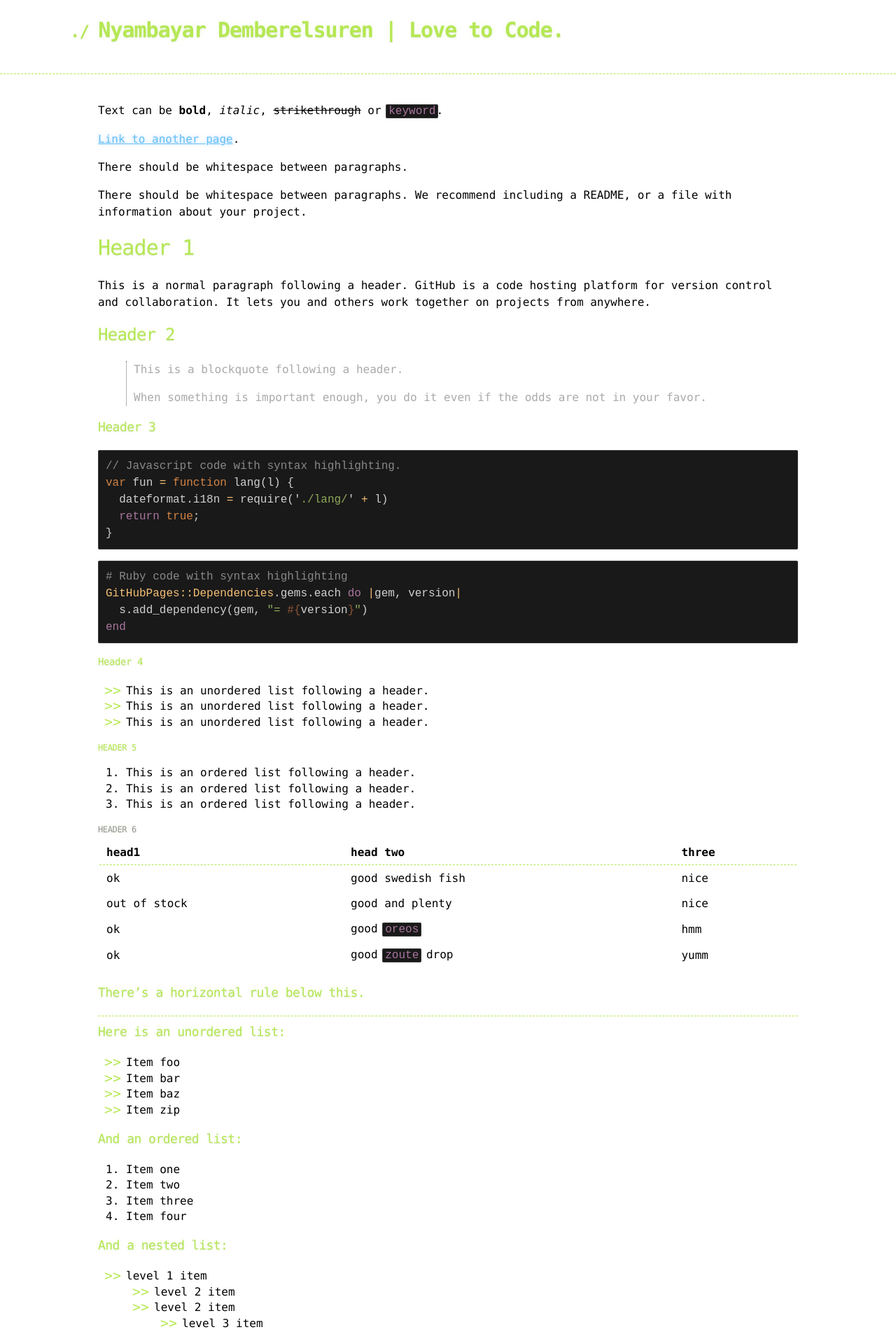
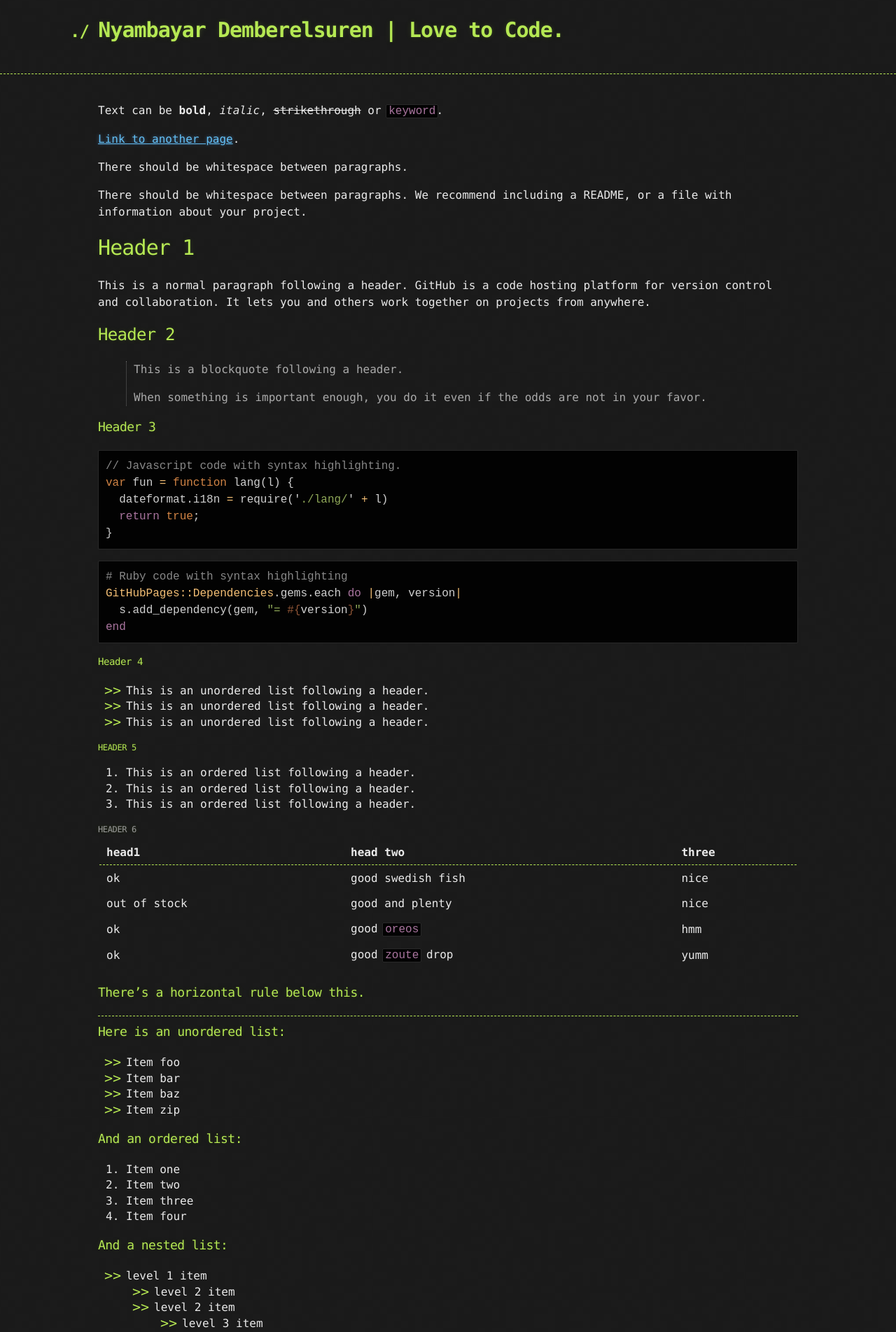
Before and after one commit to getnymba/getnymba.github.io, a Jekyll site: the page built from index.md, in a window 1280 px wide. Shown: the top 1903 px of the page at 70% size. Built offline with Jekyll 4.4.1, drawn with Linux system fonts in a browser that asks for light colours; the repository's description, which GitHub fills in, is left out.

Commit message:
Update jekyll-theme-hacker.scss

```diff
--- a/_sass/jekyll-theme-hacker.scss
+++ b/_sass/jekyll-theme-hacker.scss
@@ -1,8 +1,8 @@
 @import "rouge-base16-dark";
 @import "default_colors";
 
-//$body-background: $cod-grey !default;
-//$body-foreground: $gallery !default;
+$body-background: $cod-grey !default;
+$body-foreground: $gallery !default;
 $header: $conifer !default;
 $blockquote-color: $silver-chalice !default;
 $blockquote-border: $dove-grey !default;
@@ -17,18 +17,14 @@ $container-max-width: 1000px;
 body {
   margin: 0;
   padding: 0;
-/*background: $body-background url("../images/bkg.png") 0 0;*/
+  background: $body-background url("../images/bkg.png") 0 0;
   background: linear-gradient(45 deg,  #faef04,  #04fad1 );
-  // color: $body-foreground;
+  color: $body-foreground;
   font-size: 16px;
   line-height: 1.5;
   font-family: Monaco, "Bitstream Vera Sans Mono", "Lucida Console", Terminal, monospace;
 }
 
-div{
-  background: linear-gradient(45 deg,  #faef04,  #04fad1 );
-
-}
 /* General & 'Reset' Stuff */
 
 .container {
```
